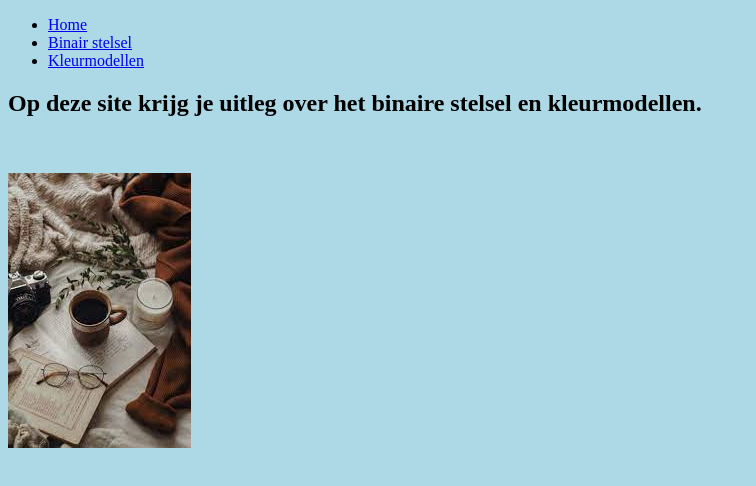
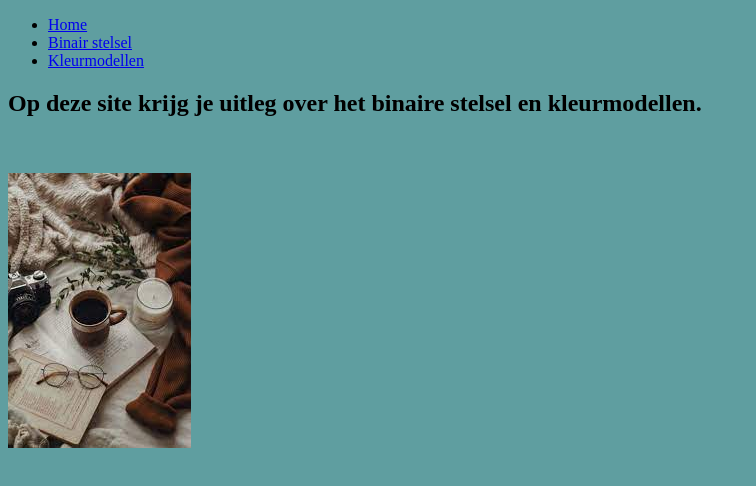
Before and after one commit to Babettedg/.github.io, a plain HTML site: page index.html in a window 1280 px wide. Shown: the whole page, without its empty margins (0-756 px from the left). Drawn offline with Linux system fonts and the light colour scheme.

Commit message:
achtergrondkleur

```diff
--- a/opmaak.css
+++ b/opmaak.css
@@ -34,5 +34,5 @@
 }
 
 body {
-  background-color: lightblue;
+  background-color:cadetblue;
 }
```
